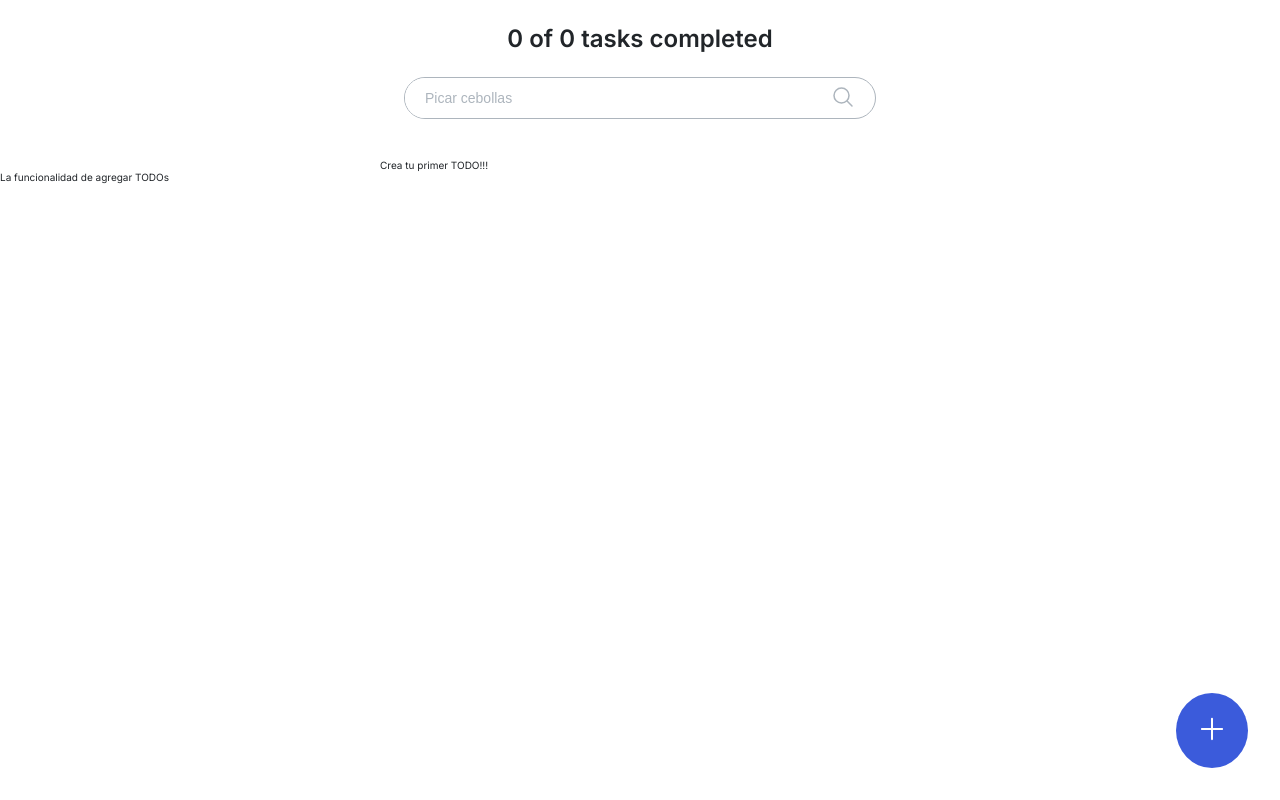
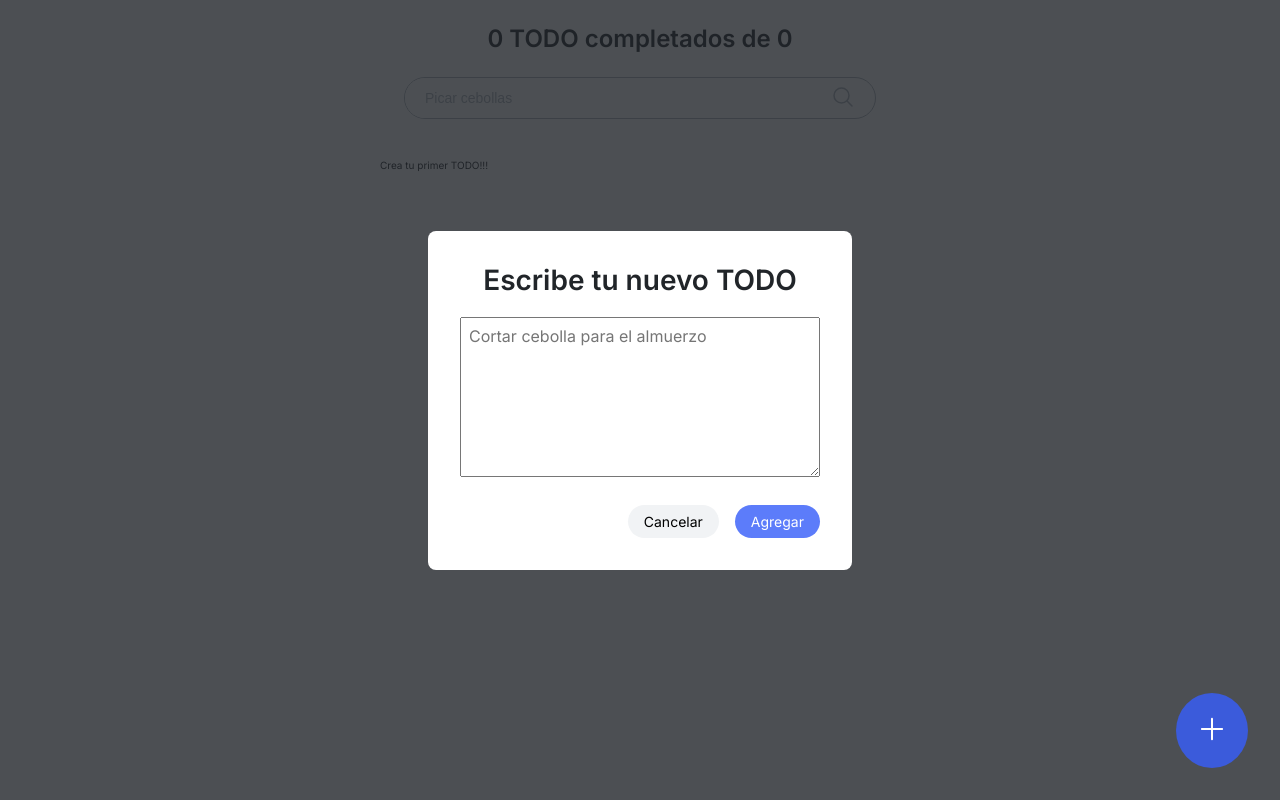
Before and after one commit to SgtGarro/platzi-react, a React (Create React App) app: page / in a window 1280 px wide. Both pictures are taken after a click on the button 1212 px from the left and 730 px from the top of the page. Built offline with nearby package versions, Linux system fonts and the light colour scheme.

Commit message:
Create TODOs

```diff
--- a/src/app/AppUI.js
+++ b/src/app/AppUI.js
@@ -2,6 +2,7 @@ import React from "react";
 import Modal from "../components/Modal";
 import TodoButton from "../components/TodoButton";
 import TodoCounter from "../components/TodoCounter";
+import TodoForm from "../components/TodoForm";
 import TodoItem from "../components/TodoItem";
 import TodoList from "../components/TodoList";
 import TodoLoading from "../components/TodoLoading";
@@ -9,15 +10,8 @@ import TodoSearch from "../components/TodoSearch";
 import { TodoContext } from "../context/TodoContext";
 
 function AppUI() {
-  const {
-    loading,
-    error,
-    searchedTodos,
-    toggleTodo,
-    deleteTodo,
-    openModal,
-    setOpenModal,
-  } = React.useContext(TodoContext);
+  const { loading, error, searchedTodos, toggleTodo, deleteTodo, openModal } =
+    React.useContext(TodoContext);
   return (
     <>
       <div className="container">
@@ -35,14 +29,18 @@ function AppUI() {
               key={todo.id}
               task={todo.task}
               completed={todo.completed}
-              onToggle={() => toggleTodo(todo.id)}
-              onDelete={() => deleteTodo(todo.id)}
+              onToggle={() => toggleTodo(todo.task)}
+              onDelete={() => deleteTodo(todo.task)}
             />
           ))}
         </TodoList>
       </div>
       <TodoButton />
-      {openModal && <Modal>La funcionalidad de agregar TODOs</Modal>}
+      {openModal && (
+        <Modal>
+          <TodoForm />
+        </Modal>
+      )}
     </>
   );
 }
--- /dev/null
+++ b/src/components/Modal/Modal.css
@@ -0,0 +1,12 @@
+.modal-container {
+  position: fixed;
+  top: 0;
+  left: 0;
+  right: 0;
+  bottom: 0;
+  display: flex;
+  flex-direction: column;
+  justify-content: center;
+  align-items: center;
+  background: rgba(32, 35, 41, 0.8);
+}
--- a/src/components/Modal/index.js
+++ b/src/components/Modal/index.js
@@ -1,5 +1,6 @@
 import React from "react";
 import { createPortal } from "react-dom";
+import "./Modal.css";
 
 function Modal({ children }) {
   return createPortal(
--- a/src/components/TodoButton/TodoButton.css
+++ b/src/components/TodoButton/TodoButton.css
@@ -8,6 +8,8 @@
   border-radius: 50%;
   background: #3b5bdb;
   cursor: pointer;
+
+  z-index: 1;
 }
 
 .todo-add-button svg {
--- a/src/components/TodoButton/index.js
+++ b/src/components/TodoButton/index.js
@@ -1,9 +1,18 @@
+import React from "react";
+import { TodoContext } from "../../context/TodoContext";
 import AddIcon from "../TodoIcon/AddIcon";
 import "./TodoButton.css";
 
 function TodoButton() {
+  const { openModal, setOpenModal } = React.useContext(TodoContext);
   return (
-    <button className="todo-add-button" type="button">
+    <button
+      className="todo-add-button"
+      type="button"
+      onClick={() => {
+        setOpenModal(!openModal);
+      }}
+    >
       <AddIcon stroke="#fff" />
     </button>
   );
--- a/src/components/TodoCounter/index.js
+++ b/src/components/TodoCounter/index.js
@@ -6,7 +6,8 @@ function TodoCounter() {
   const { completedTodos, totalTodos } = React.useContext(TodoContext);
   return (
     <p className="todo-counter">
-      {completedTodos} of {totalTodos} tasks completed
+      {completedTodos} TODO{completedTodos > 1 && "s"} completados de{" "}
+      {totalTodos}
     </p>
   );
 }
--- /dev/null
+++ b/src/components/TodoForm/TodoForm.css
@@ -0,0 +1,60 @@
+.todo-form {
+  background: #fff;
+  padding: 3.2rem;
+  border-radius: 8px;
+}
+
+.todo-form-label {
+  display: block;
+  margin-bottom: 2rem;
+  font-size: 2.8rem;
+  font-weight: 600;
+  text-align: center;
+}
+
+.todo-form-input {
+  display: block;
+  margin-bottom: 2.8rem;
+  font-size: 1.6rem;
+  font-family: "Inter", sans-serif;
+  padding: 0.8rem;
+  width: 36rem;
+  height: 16rem;
+}
+
+.todo-form-btns {
+  display: flex;
+  justify-content: end;
+  gap: 1.6rem;
+}
+
+.todo-form-btn {
+  font-family: "Inter", sans-serif;
+  display: inline-block;
+  padding: 0.8rem 1.6rem;
+  font-size: 1.4rem;
+  border: none;
+  border-radius: 100px;
+  background: none;
+
+  cursor: pointer;
+  transition: all 0.2s ease-out;
+}
+.todo-form-btn:hover {
+  transform: scale(1.05);
+}
+
+.todo-form-btn--cancel {
+  background: #f1f3f5;
+}
+.todo-form-btn--cancel:hover {
+  background: #e03131;
+  color: #fff;
+}
+.todo-form-btn--add {
+  background: #5c7cfa;
+  color: #fff;
+}
+.todo-form-btn--add:hover {
+  background: #3b5bdb;
+}
--- /dev/null
+++ b/src/components/TodoForm/index.js
@@ -0,0 +1,51 @@
+import React from "react";
+import { TodoContext } from "../../context/TodoContext";
+import "./TodoForm.css";
+
+function TodoForm() {
+  const { setOpenModal, addTodo } = React.useContext(TodoContext);
+  const [newTodoValue, setNewTodoValue] = React.useState("");
+
+  const onSubmit = function (event) {
+    event.preventDefault();
+    addTodo(newTodoValue);
+    setOpenModal(false);
+  };
+
+  const onCancel = function () {
+    setOpenModal(false);
+  };
+
+  const onChange = function (event) {
+    setNewTodoValue(event.target.value);
+  };
+
+  return (
+    <form className="todo-form" onSubmit={onSubmit}>
+      <label className="todo-form-label" htmlFor="">
+        Escribe tu nuevo TODO
+      </label>
+      <textarea
+        name="todo"
+        className="todo-form-input"
+        placeholder="Cortar cebolla para el almuerzo"
+        value={newTodoValue}
+        onChange={onChange}
+      ></textarea>
+      <div className="todo-form-btns">
+        <button
+          type="button"
+          className="todo-form-btn todo-form-btn--cancel"
+          onClick={onCancel}
+        >
+          Cancelar
+        </button>
+        <button type="submit" className="todo-form-btn todo-form-btn--add">
+          Agregar
+        </button>
+      </div>
+    </form>
+  );
+}
+
+export default TodoForm;
--- a/src/context/TodoContext.js
+++ b/src/context/TodoContext.js
@@ -10,7 +10,7 @@ function TodoProvider({ children }) {
     loading,
     error,
   } = useLocalStorage("TODOS_V1", []);
-  const [openModal, setOpenModal] = React.useState(true);
+  const [openModal, setOpenModal] = React.useState(false);
   const [searchValue, setSearchValue] = React.useState("");
 
   // Derivated states
@@ -22,18 +22,23 @@ function TodoProvider({ children }) {
     setTodos(newTodos);
   };
 
-  const toggleTodo = function (id) {
+  const toggleTodo = function (task) {
     const newTodos = [...todos];
-    const todo = newTodos.find((todo) => todo.id === id);
+    const todo = newTodos.find((todo) => todo.task === task);
     todo.completed = !todo.completed;
 
     saveTodos(newTodos);
   };
-  const deleteTodo = function (id) {
+  const deleteTodo = function (task) {
     const newTodos = [...todos];
-    const index = newTodos.findIndex((todo) => todo.id === id);
+    const index = newTodos.findIndex((todo) => todo.task === task);
 
     newTodos.splice(index, 1);
+    saveTodos(newTodos);
+  };
+  const addTodo = function (task) {
+    const newTodos = [...todos];
+    newTodos.push({ task, completed: false });
     saveTodos(newTodos);
   };
 
@@ -53,6 +58,7 @@ function TodoProvider({ children }) {
         searchedTodos,
         toggleTodo,
         deleteTodo,
+        addTodo,
         loading,
         error,
         openModal,
```
